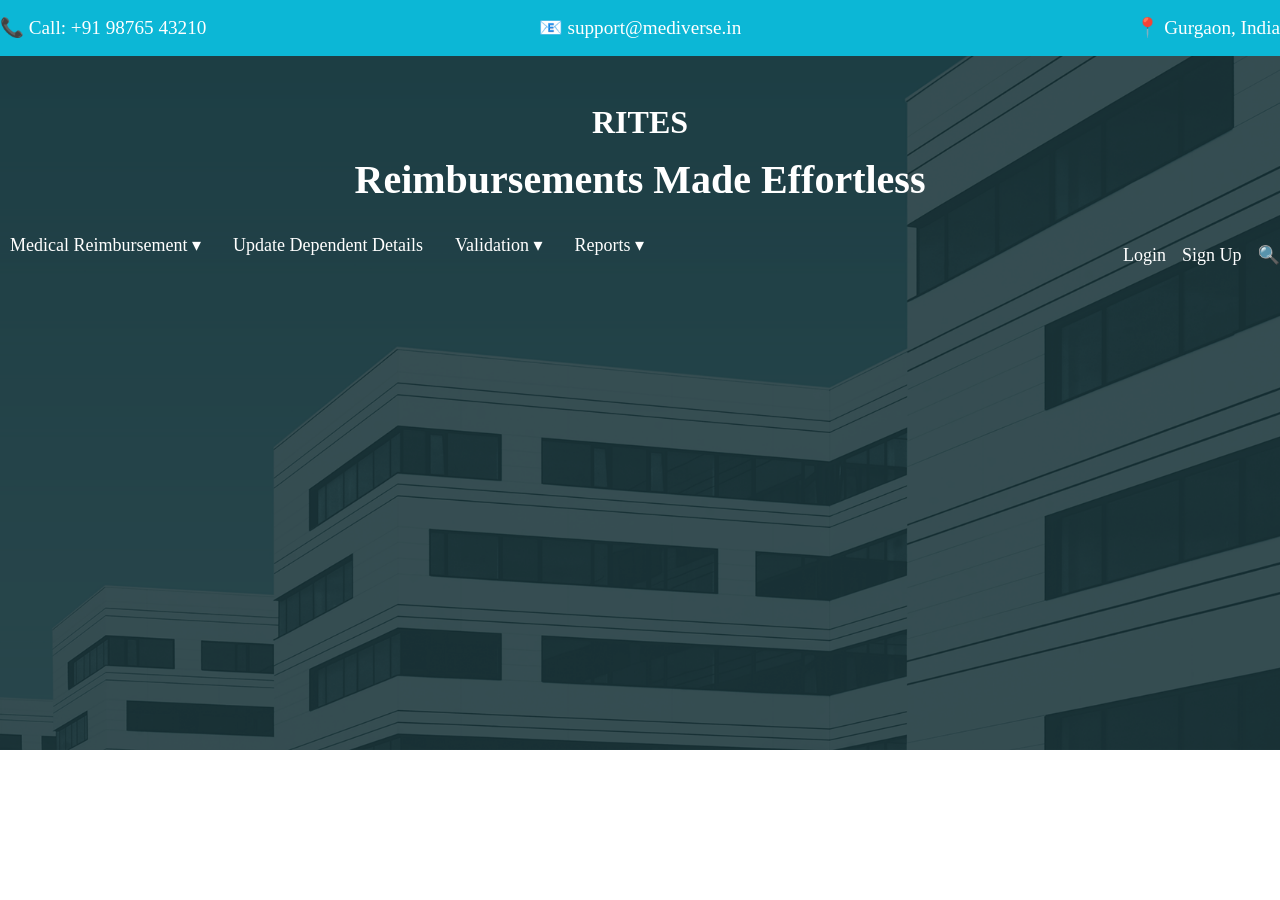
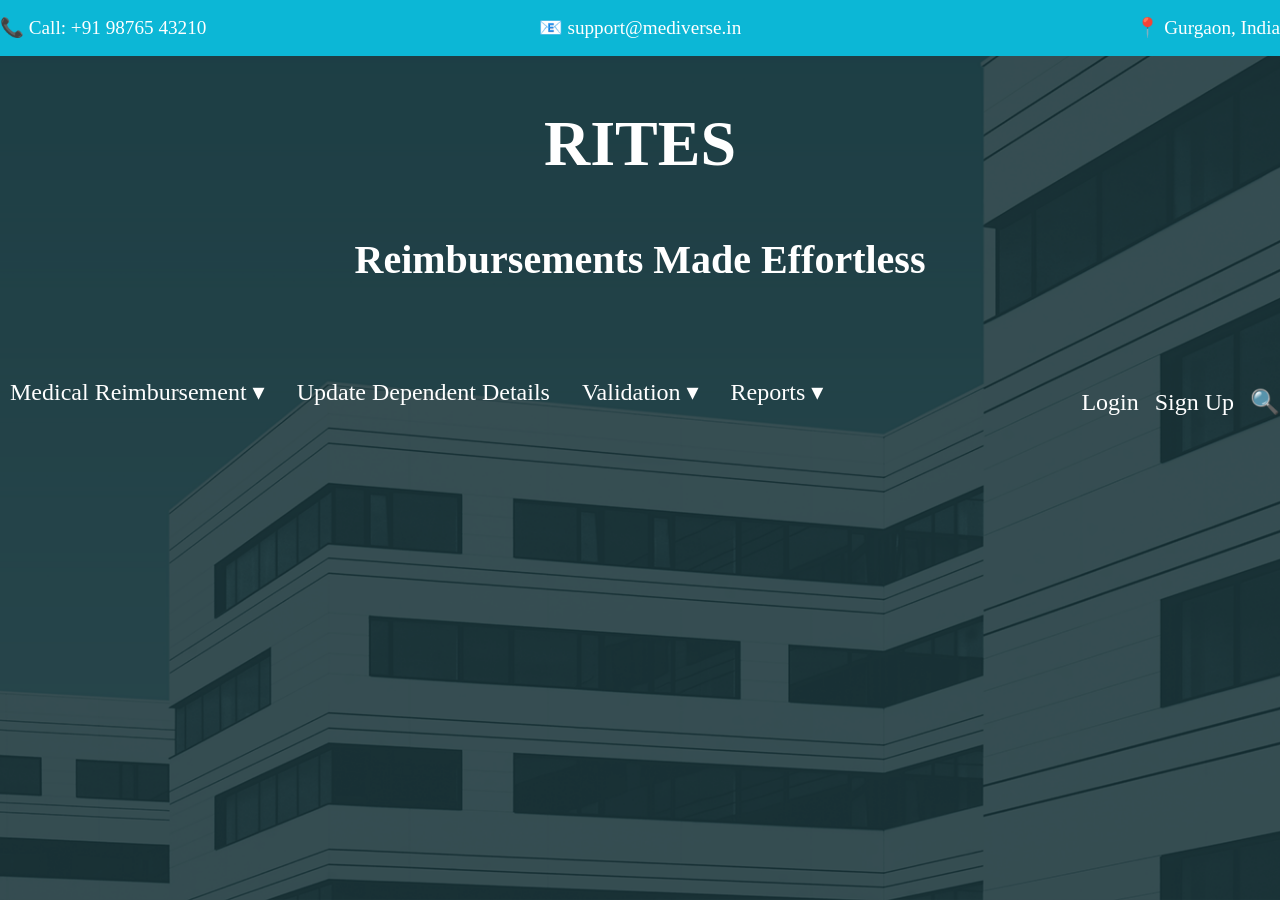
Before and after one commit to Shrasti12/MediVerse, a React (Vite) app in the folder my-app/: page / in a window 1280 px wide. Before the commit the page ends 800 px from the top, so only its background shows below. Built offline with nearby package versions, Linux system fonts and the light colour scheme.

Commit message:
fixed the header

```diff
--- a/my-app/src/components/Banner.css
+++ b/my-app/src/components/Banner.css
@@ -14,7 +14,7 @@
 
 .Tagline {
   position: absolute;
-  top: 100px;
+  top: 230px;
   left: 50%;
   transform: translateX(-50%);
   font-size: 40px;
--- a/my-app/src/components/Navbar.css
+++ b/my-app/src/components/Navbar.css
@@ -51,7 +51,7 @@
   /* display: flex; */
   justify-content: space-between;
   align-items: center;
-  height: 700px;
+  height: 900px;
   width: 100vw; /* FORCE full screen width */
   left: 0;
   position: relative;
@@ -66,7 +66,7 @@
 
 
 .logo {
-  font-size: 2rem;
+  font-size: 4rem;
   font-weight: bold;
   flex: 1;
   /* margin-top: -500px;
@@ -74,7 +74,7 @@
 }
 
 .nav-links {
-  font-size: large;
+  font-size: x-large;
   list-style: none;
   display: flex;
   gap: 2rem;
@@ -93,7 +93,7 @@
   gap: 1rem;
   /* flex: 2; */
   justify-content: flex-end;
-  font-size: large;
+  font-size: x-large;
 }
 
 .nav-right li a:hover{
```
Also changed, not shown: my-app/src/components/Header.css (line endings or trailing spaces).
